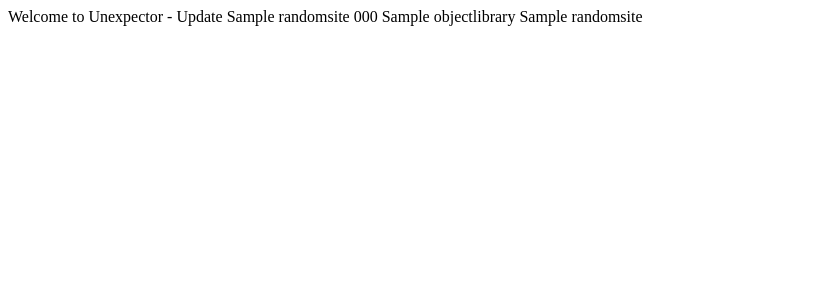
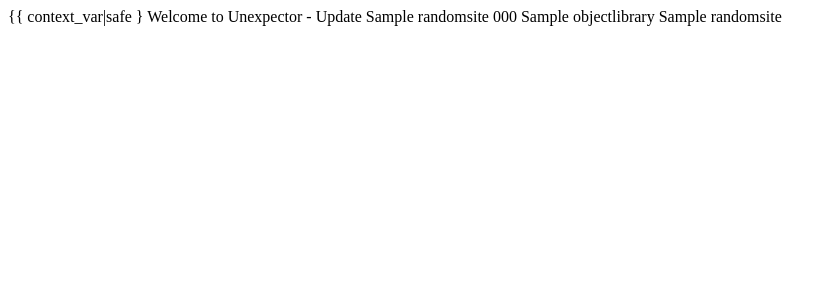
Before and after one commit to unexpector/JanusVRandom, a Django app: template hello/templates/unexpector-template.html in a window 1280 px wide. Shown: the top 300 px of the page, without its empty margins (0-835 px from the left). Run offline with Django 3.2, Linux system fonts and the light colour scheme; tables that the repository leaves empty hold one stand-in row (values such as "Sample post"); the template is opened without the code that fills it: values that come from a table or form of the project are taken from there, most other values are stand-ins (such as "Sample title", 1, 10 or a date in 2020).

Commit message:
try escape

```diff
--- a/hello/templates/unexpector-template.html
+++ b/hello/templates/unexpector-template.html
@@ -1,5 +1,6 @@
 <!DOCTYPE html PUBLIC "-//W3C//DTD XHTML 1.0 Transitional//EN" "http://www.w3.org/TR/xhtml1/DTD/xhtml1-transitional.dtd">
 {% load staticfiles %}
+{{ context_var|safe }
 <html xmlns="http://www.w3.org/1999/xhtml">
 <head>
 <meta http-equiv="Content-Type" content="text/html; charset=utf-8" />
```
